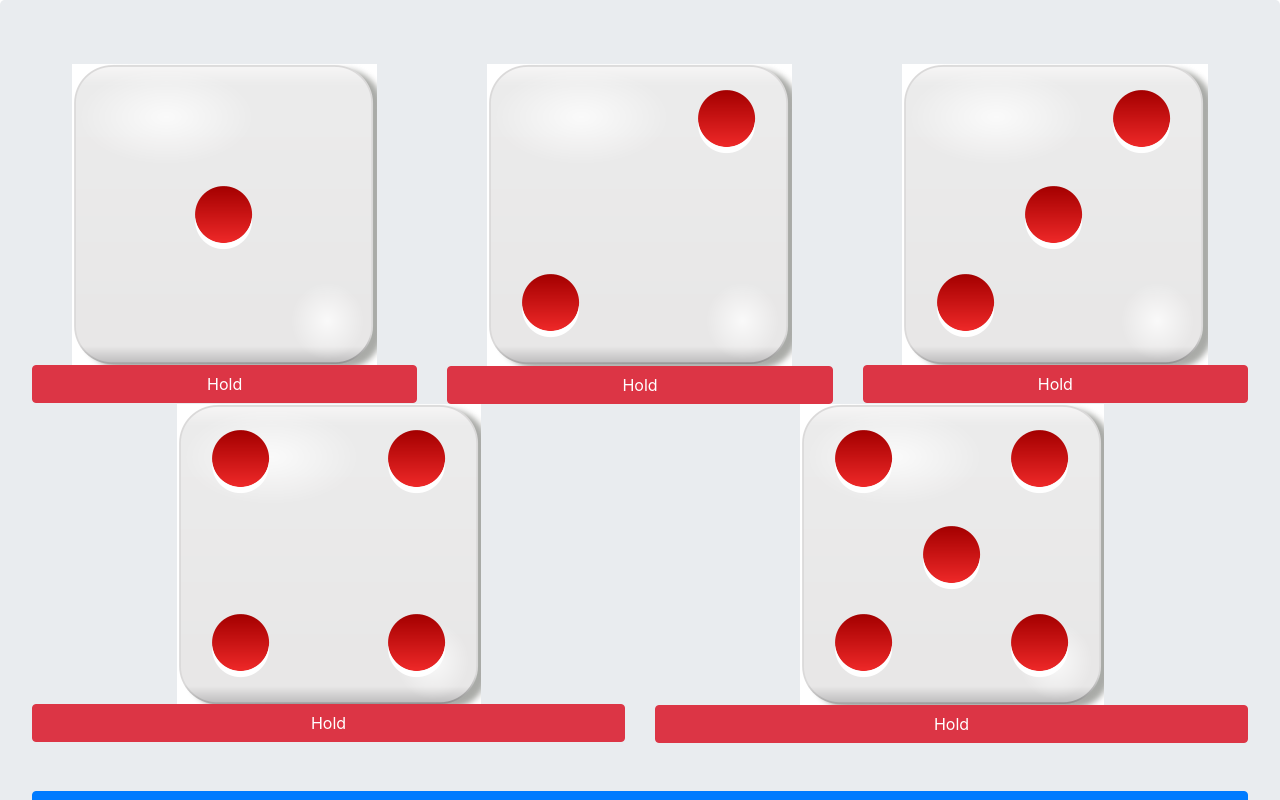
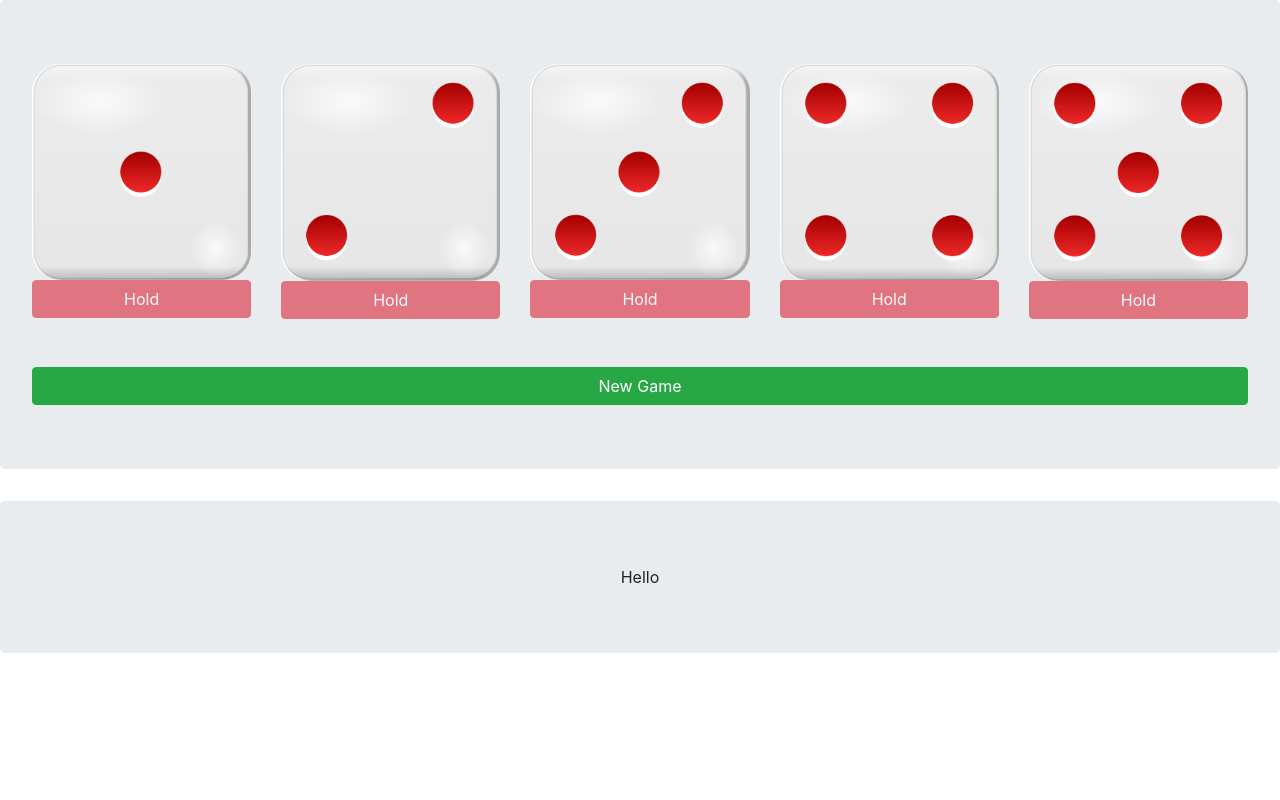
Before and after one commit to mike881205/yahtzee-react, a React (Create React App) app: page / in a window 1280 px wide. Shown: the top 800 px of the page. Built offline with nearby package versions, Linux system fonts and the light colour scheme.

Commit message:
added holdBtn function and updated shuffle function. added more props to components

```diff
--- /dev/null
+++ b/src/components/DiceSlot/index.js
@@ -0,0 +1,39 @@
+import React, { Component } from "react";
+import { FormGroup, Input, Label, Small, FormBtn } from "../../components/Form";
+
+class DiceSlot extends Component {
+
+    state = {
+
+    }
+
+    componentDidMount() {
+
+    }
+
+    render() {
+        return (
+            <div className="col">
+                <div className="row">
+                    <div className="col">
+                        <img value={this.props.value} src={this.props.src}></img>
+
+                    </div>
+                </div>
+                <div className="row">
+                    <div className="col">
+                        {
+                            this.props.held ?
+                                <FormBtn text="Held" classes="btn-success" id={this.props.id} onClick={this.props.holdBtn} disabled={!this.props.newGame ? "disabled" : ""} />
+                                :
+                                <FormBtn text="Hold" classes="btn-danger" id={this.props.id} onClick={this.props.holdBtn} disabled={!this.props.newGame ? "disabled" : ""} />
+                        }
+                    </div>
+                </div>
+            </div>
+        )
+    }
+
+}
+
+export default DiceSlot
--- a/src/components/Game/index.js
+++ b/src/components/Game/index.js
@@ -3,13 +3,21 @@ import { FormGroup, Input, Label, Small, FormBtn } from "../../components/Form";
 import TopJumbo from '../TopJumbo'
 import BottomJumbo from '../BottomJumbo'
 import Images from '../../imgImport'
+import './style.css'
 
 class Game extends Component {
 
     state ={
+        newGame: false
     }
 
     componentDidMount() {
+    }
+
+    startGame = () => {
+        this.setState({
+            newGame: true
+        })
     }
 
     render() {
@@ -17,6 +25,8 @@ class Game extends Component {
             <div>
                 <TopJumbo
                 images={Images}
+                newGame={this.state.newGame}
+                startGame={this.startGame}
                 />
                 <BottomJumbo />
             </div>
--- /dev/null
+++ b/src/components/Game/style.css
@@ -0,0 +1,5 @@
+img {
+    height: 100%;
+    width: 100%;
+    border-radius: 13%;
+}
--- a/src/components/TopJumbo/index.js
+++ b/src/components/TopJumbo/index.js
@@ -19,16 +19,36 @@ class TopJumbo extends Component {
             { value: 3, src: this.props.images[2], held: false },
             { value: 4, src: this.props.images[3], held: false },
             { value: 5, src: this.props.images[4], held: false },
-            { value: 6, src: this.props.images[5], held: false }
-        ]
+        ],
+        diceSlotChildren: []
     }
 
     componentDidMount() {
+        let diceSlotChildren = []
 
+        for (let i = 0; i < this.state.diceSlots.length; i++) {
+            diceSlotChildren.push(
+                <DiceSlot
+                    key={i}
+                    id={i}
+                    value={this.state.diceSlots[i].value}
+                    src={this.state.diceSlots[i].src}
+                    held={this.state.diceSlots[i].held}
+                    holdBtn={this.holdBtn}
+                    newGame={this.props.newGame}
+                />
+            )
+        }
+
+        this.setState({
+            diceSlotChildren: diceSlotChildren
+        })
     }
 
     shuffle = () => {
+
         let diceSlots = this.state.diceSlots
+        let diceSlotChildren = []
 
         diceSlots.forEach(dice => {
             let randomDice = this.state.dice[Math.floor(Math.random() * this.state.dice.length)]
@@ -38,8 +58,58 @@ class TopJumbo extends Component {
             }
         });
 
+        for (let i = 0; i < diceSlots.length; i++) {
+            diceSlotChildren.push(
+                <DiceSlot
+                    key={i}
+                    id={i}
+                    value={diceSlots[i].value}
+                    src={diceSlots[i].src}
+                    held={diceSlots[i].held}
+                    holdBtn={this.holdBtn}
+                    newGame={this.props.newGame}
+                />
+            )
+        }
+
         this.setState({
-            diceSlots: diceSlots
+            diceSlots: diceSlots,
+            diceSlotChildren: diceSlotChildren
+        })
+    }
+
+    holdBtn = event => {
+        let diceSlots = this.state.diceSlots
+        let diceSlotChildren = []
+
+        console.log(event.target.id)
+
+        for (let i = 0; i < diceSlots.length; i++) {
+            if (parseInt(event.target.id) === i) {
+                if (!diceSlots[i].held) {
+                    diceSlots[i].held = true
+                }
+                else {
+                    diceSlots[i].held = false
+                }
+            }
+
+            diceSlotChildren.push(
+                <DiceSlot
+                    key={i}
+                    id={i}
+                    value={diceSlots[i].value}
+                    src={diceSlots[i].src}
+                    held={diceSlots[i].held}
+                    holdBtn={this.holdBtn}
+                    newGame={this.props.newGame}
+                />
+            )
+        }
+
+        this.setState({
+            diceSlots: diceSlots,
+            diceSlotChildren: diceSlotChildren
         })
     }
 
@@ -47,88 +117,22 @@ class TopJumbo extends Component {
         return (
             <div className="jumbotron" align="center">
                 <div className="row">
-                    <div className="col">
-                        <div className="row">
-                            <div className="col">
-                                <img value={this.state.diceSlots[0].value} src={this.state.diceSlots[0].src}></img>
-                            </div>
-                        </div>
-                        <div className="row">
-                            <div className="col">
-                                <FormBtn text="Hold" classes="btn-danger"
-                                // onClick={}
-                                />
-                            </div>
-                        </div>
-                    </div>
-                    <div className="col">
-                        <div className="row">
-                            <div className="col">
-                            <img value={this.state.diceSlots[1].value} src={this.state.diceSlots[1].src}></img>
-
-                            </div>
-                        </div>
-                        <div className="row">
-                            <div className="col">
-                                <FormBtn text="Hold" classes="btn-danger"
-                                // onClick={}
-                                />
-                            </div>
-                        </div>
-                    </div>
-                    <div className="col">
-                        <div className="row">
-                            <div className="col">
-                            <img value={this.state.diceSlots[2].value} src={this.state.diceSlots[2].src}></img>
-
-                            </div>
-                        </div>
-                        <div className="row">
-                            <div className="col">
-                                <FormBtn text="Hold" classes="btn-danger"
-                                // onClick={}
-                                />
-                            </div>
-                        </div>
-                    </div>
-                    <div className="col">
-                        <div className="row">
-                            <div className="col">
-                            <img value={this.state.diceSlots[3].value} src={this.state.diceSlots[3].src}></img>
-
-                            </div>
-                        </div>
-                        <div className="row">
-                            <div className="col">
-                                <FormBtn text="Hold" classes="btn-danger"
-                                // onClick={}
-                                />
-                            </div>
-                        </div>
-                    </div>
-                    <div className="col">
-                        <div className="row">
-                            <div className="col">
-                            <img value={this.state.diceSlots[4].value} src={this.state.diceSlots[4].src}></img>
-
-                            </div>
-                        </div>
-                        <div className="row">
-                            <div className="col">
-                                <FormBtn text="Hold" classes="btn-danger"
-                                // onClick={}
-                                />
-                            </div>
-                        </div>
-                    </div>
+                    {this.state.diceSlotChildren}
                 </div>
                 <br></br>
                 <br></br>
                 <div className="row">
                     <div className="col">
-                        <FormBtn text="Shuffle" classes="btn-primary"
-                        onClick={this.shuffle}
-                        />
+                        {
+                            this.props.newGame ?
+                                <FormBtn text="Shuffle" classes="btn-primary"
+                                    onClick={this.shuffle}
+                                />
+                                :
+                                <FormBtn text="New Game" classes="btn-success"
+                                    onClick={this.props.startGame}
+                                />
+                        }
                     </div>
                 </div>
             </div>
```
